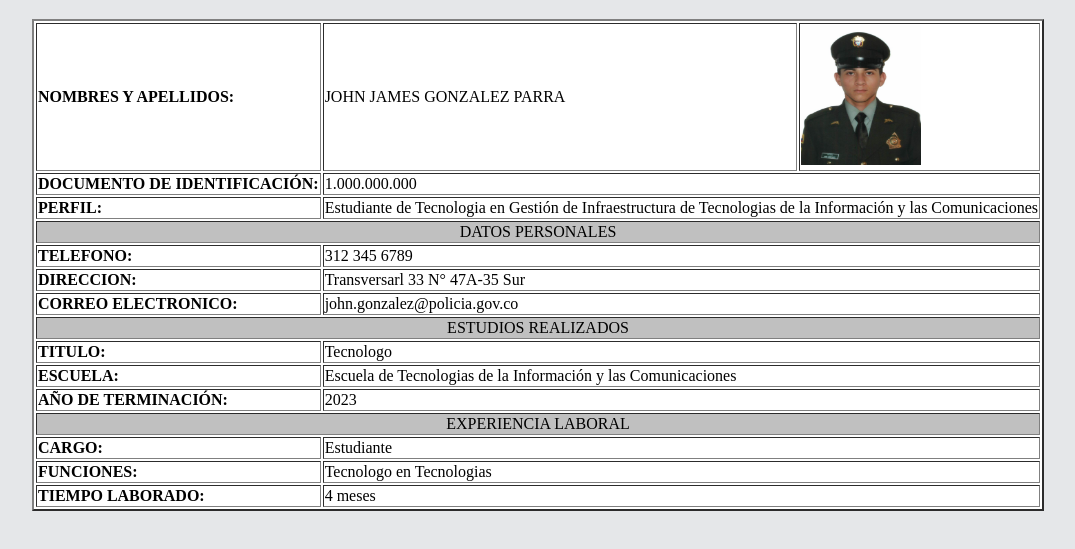
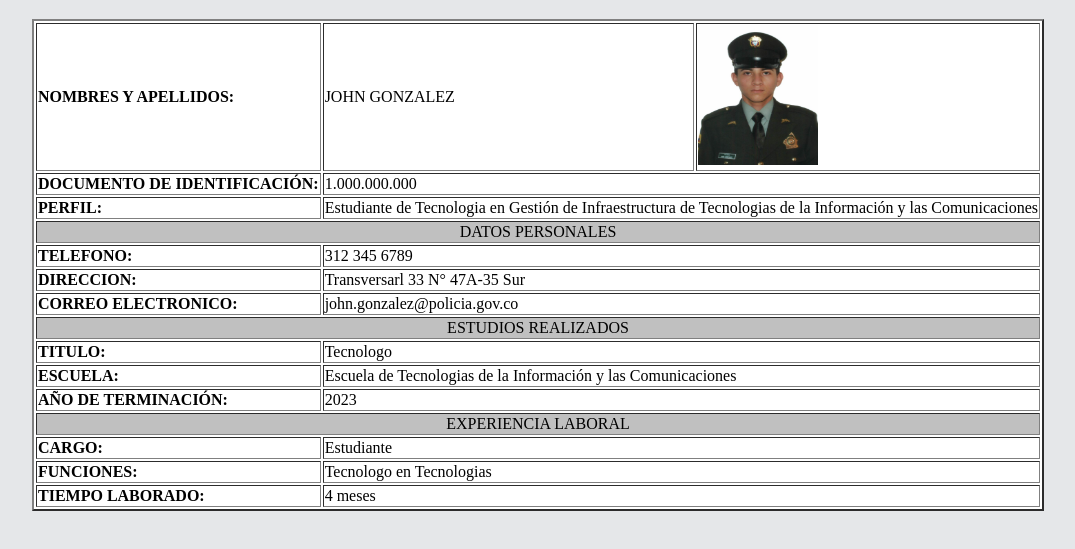
Before and after one commit to JohnJGP/Johnjgp, a plain HTML site: page index.html in a window 1280 px wide. Shown: the part 61-610 px from the top of the page, without its empty margins (102-1177 px from the left). Drawn offline with Linux system fonts and the light colour scheme.

Commit message:
Update index.html

```diff
--- a/index.html
+++ b/index.html
@@ -16,7 +16,7 @@
         <table border=2 bgcolor="#FFFFFF">
             <tr>
                 <td><b> NOMBRES Y APELLIDOS:
-                <td>JOHN JAMES GONZALEZ PARRA
+                <td>JOHN GONZALEZ
                 <td><img width="120" height="140" src="foto.jpg">
 
             </tr>
```
